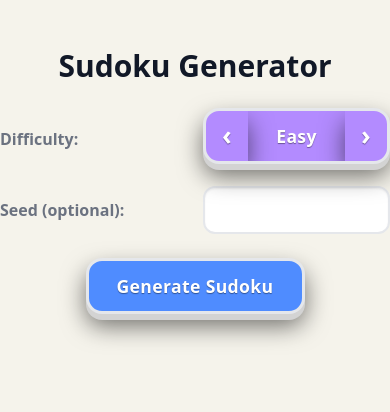
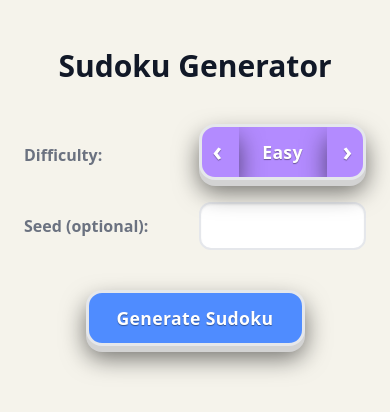
Before and after one commit to Shinigaminai/Sudoku, a SvelteKit app: page / in a window 390 px wide. Shown: the top 412 px of the page. Built offline with nearby package versions, Linux system fonts and the light colour scheme.

Commit message:
Style generator page for small screens

```diff
--- a/src/routes/+page.svelte
+++ b/src/routes/+page.svelte
@@ -23,10 +23,10 @@
 	let difficulty: Difficulty = $state('easy');
 </script>
 
-<div class="mt-12 flex flex-col items-center space-y-6">
+<div class="mt-12 flex flex-col items-center space-y-10 px-6">
 	<h1 class="text-3xl font-bold">Sudoku Generator</h1>
 
-	<div class="grid grid-cols-2 items-baseline gap-4">
+	<div class="grid grid-cols-2 items-baseline gap-x-2 gap-y-4">
 		<label>
 			<div class="label-settings">Difficulty:</div>
 			<ArrowSelect
```
